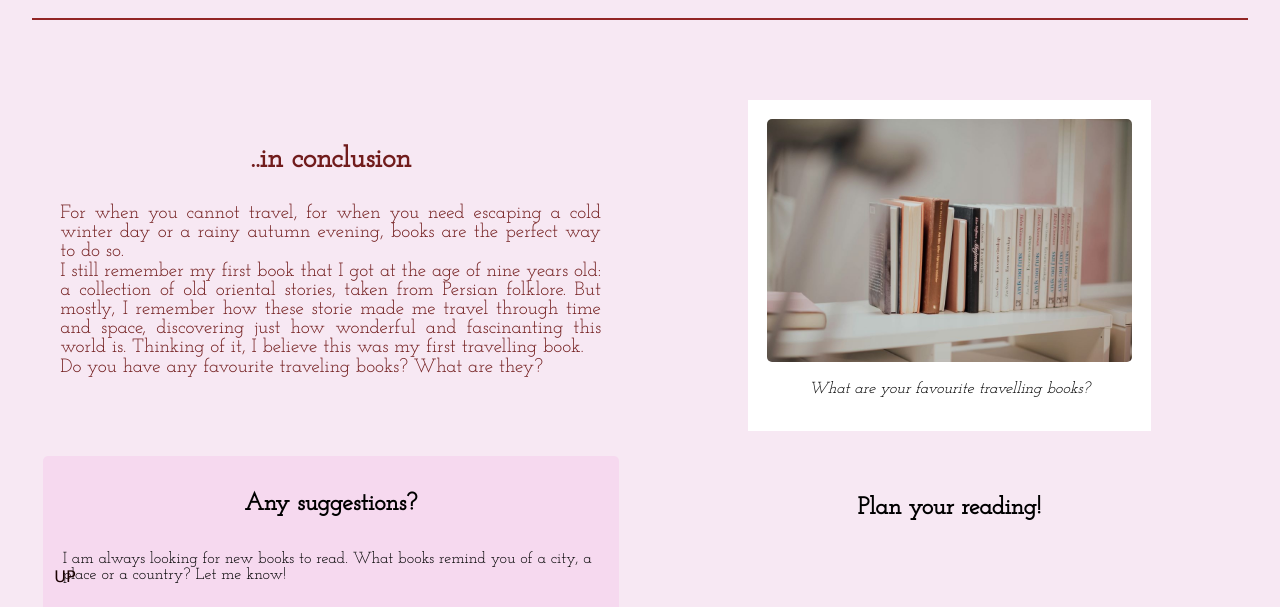
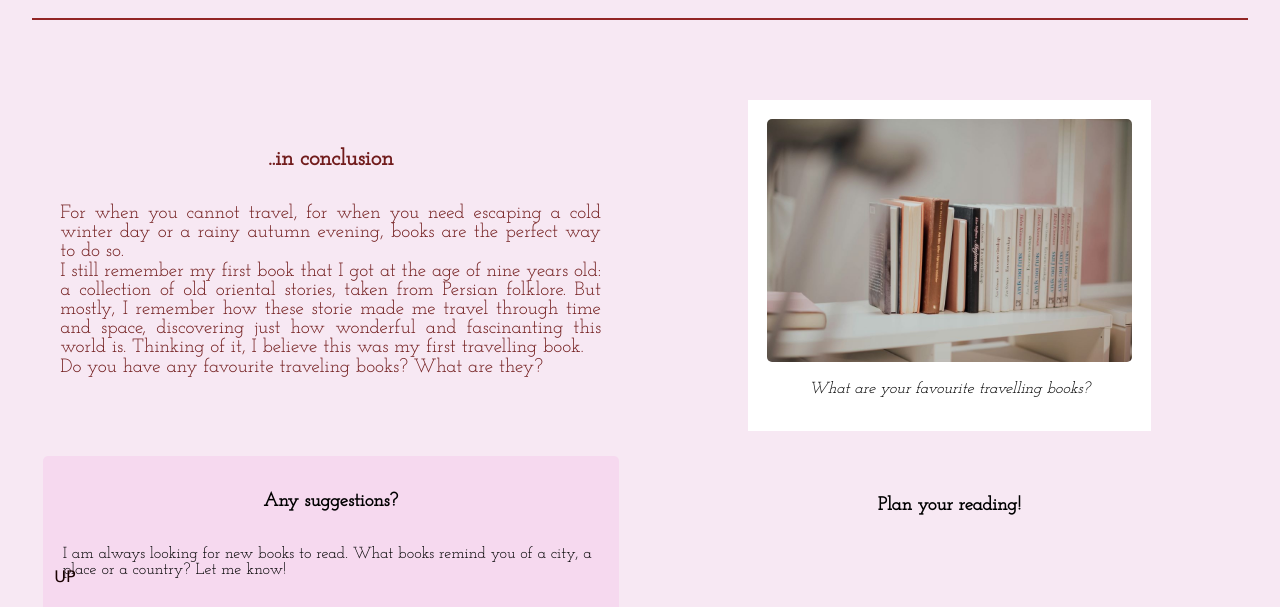
Before and after one commit to LuizaLuiza25/project2.0, a plain HTML site: page More.html in a window 1280 px wide. Shown: the part 164-771 px from the top of the page. Drawn offline with Linux system fonts and the light colour scheme.

Commit message:
Update More.html

```diff
--- a/More.html
+++ b/More.html
@@ -55,7 +55,7 @@
                     <!--FIRST ARTICLE-->
 
                                     <article class="allarticles">
-                                        <h2 class="Titles">..in conclusion</h2>
+                                        <h3 class="Titles">..in conclusion</h3>
                                         <p>For when you cannot travel, for when you need escaping a cold winter day or a rainy autumn evening, books are the perfect way to do so.
                                             <br>
                                             I still remember my first book that I got at the age of nine years old: a collection of old oriental stories, taken from Persian folklore. But mostly, I remember how these storie made me travel through time and space, discovering just how wonderful and fascinanting this world is. Thinking of it, I believe this was my first travelling  book. <br>
@@ -78,7 +78,7 @@
 
                     <!--INSERT A FORM HERE-->
                     <div class="addons">
-                        <h2 class="Titles">Any suggestions?</h2>
+                        <h3 class="Titles">Any suggestions?</h3>
                         <p>I am always looking for new books to read. What books remind you of a city, a place or a country? Let me know!</p>
                         <br><br>
                         <div class="forms">
@@ -133,7 +133,7 @@
                         </div>
 
                         <div class="googlecalendar">
-                            <h2 class="planreading">Plan your reading!</h2>
+                            <h3 class="planreading">Plan your reading!</h3>
 
                     <iframe id="calendar" src="https://calendar.google.com/calendar/embed?height=600&wkst=1&ctz=Europe%2FBucharest&bgcolor=%239E69AF&showTz=0&showPrint=0&src=ODdjZTBmOThiMjE1NWVhNzdiYjc1NGRlMThkMGFiZDE0ZjIyM2FmOTYwNjRlOTA1Nzk5ZDhhYzlkZjM3MzhlNEBncm91cC5jYWxlbmRhci5nb29nbGUuY29t&color=%237986CB"></iframe>
 
```
